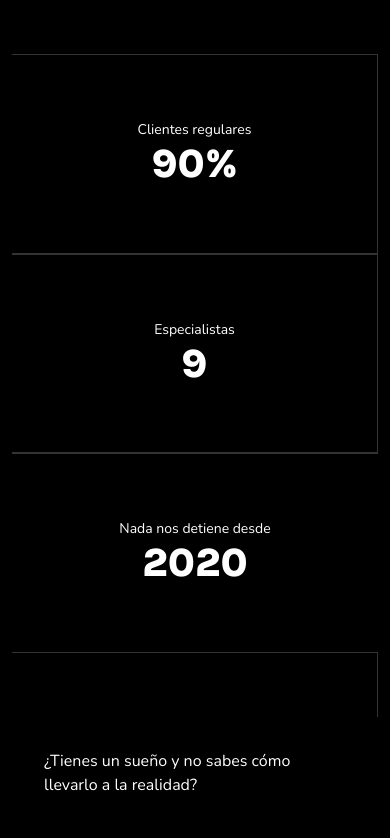
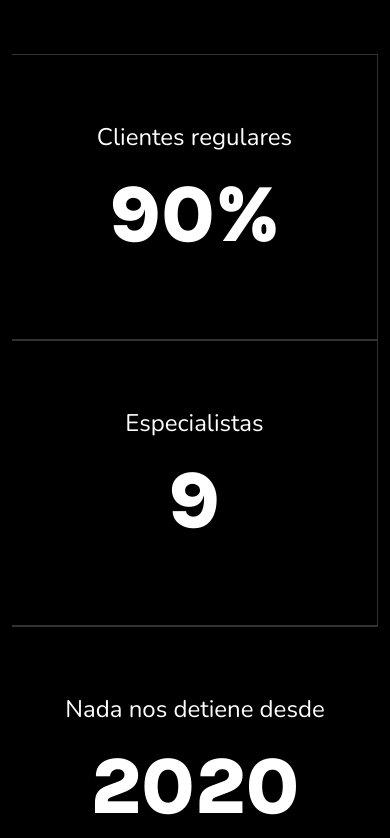
Before and after one commit to Blancoestudio/blanco-website, a Next.js app: page / in a window 390 px wide. Shown: the part 5326-6164 px from the top of the page. Built offline with nearby package versions, Linux system fonts and the light colour scheme.

Commit message:
fix responsive errors

```diff
--- a/app/components/Contact/styles.module.scss
+++ b/app/components/Contact/styles.module.scss
@@ -82,6 +82,7 @@
   .contact-container {
     display: flex;
     width: 100%;
+    flex-direction: column;
     form {
       width: 100%;
       flex-direction: column;
--- a/app/components/Mision/index.tsx
+++ b/app/components/Mision/index.tsx
@@ -24,15 +24,15 @@ export const Mision = () => {
               </div>
               <div className={s["data"]}>
                 <small>Clientes regulares</small>
-                <span className="karla display-2">90%</span>
+                <span className="karla">90%</span>
               </div>
               <div className={s["data"]}>
                 <small>Especialistas</small>
-                <span className="karla display-2">9</span>
+                <span className="karla">9</span>
               </div>
               <div className={`${s["data"]} border-end-0`}>
                 <small>Nada nos detiene desde</small>
-                <span className="karla display-2">2020</span>
+                <span className="karla">2020</span>
               </div>
               <div>
                 <p>¿Tienes un sueño y no sabes cómo llevarlo a la realidad?</p>
--- a/app/components/Mision/styles.module.scss
+++ b/app/components/Mision/styles.module.scss
@@ -36,6 +36,12 @@
     border-top: 1px solid #333333;
     border-bottom: 1px solid #333333;
     border-right: 1px solid #333333;
+    small {
+      font-size: 1em;
+    }
+    span {
+      font-size: 3em;
+    }
   }
 }
 
@@ -64,6 +70,14 @@
         grid-column: 1/2;
       }
     }
+    .data {
+      small {
+        font-size: 1.5em;
+      }
+      span {
+        font-size: 5em;
+      }
+    }
   }
 
 }
--- a/app/components/Partners/index.tsx
+++ b/app/components/Partners/index.tsx
@@ -95,7 +95,7 @@ export const Partners = () => {
                 </SwiperSlide>
               ))}
 
-              <button className={`button-prev ${s['btn-slider']} ${s['prev']}`}>
+              {/* <button className={`button-prev ${s['btn-slider']} ${s['prev']}`}>
                 <svg xmlns="http://www.w3.org/2000/svg" width="30" height="30" fill="currentColor" className="bi bi-arrow-left" viewBox="0 0 16 16">
                   <path fillRule="evenodd" d="M15 8a.5.5 0 0 0-.5-.5H2.707l3.147-3.146a.5.5 0 1 0-.708-.708l-4 4a.5.5 0 0 0 0 .708l4 4a.5.5 0 0 0 .708-.708L2.707 8.5H14.5A.5.5 0 0 0 15 8z"/>
                 </svg>
@@ -104,7 +104,7 @@ export const Partners = () => {
                 <svg xmlns="http://www.w3.org/2000/svg" width="30" height="30" fill="currentColor" className="bi bi-arrow-right" viewBox="0 0 16 16">
                   <path fillRule="evenodd" d="M1 8a.5.5 0 0 1 .5-.5h11.793l-3.147-3.146a.5.5 0 0 1 .708-.708l4 4a.5.5 0 0 1 0 .708l-4 4a.5.5 0 0 1-.708-.708L13.293 8.5H1.5A.5.5 0 0 1 1 8z"/>
                 </svg>
-              </button>
+              </button> */}
             </Swiper>
           </div>
         </div>
```
Also changed, not shown: 1 other file (tests, documents, lock files or other folders).
